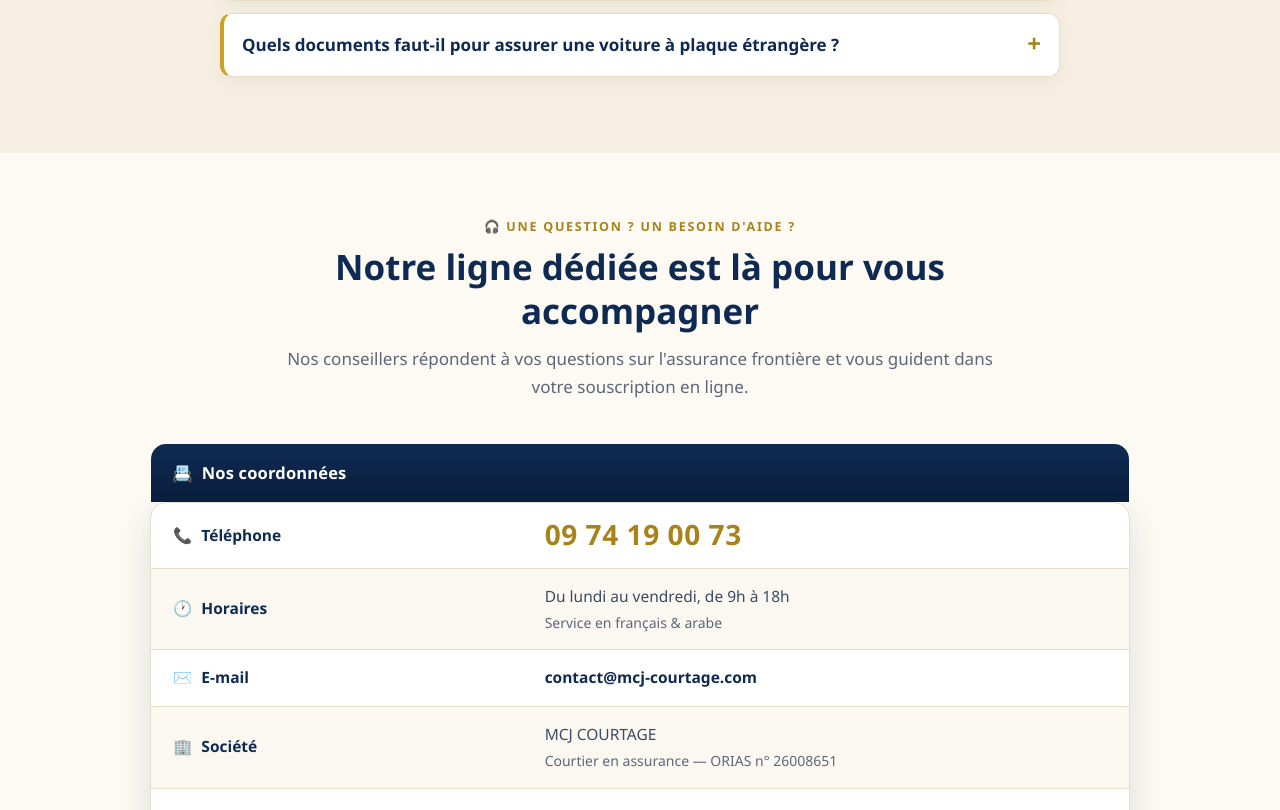
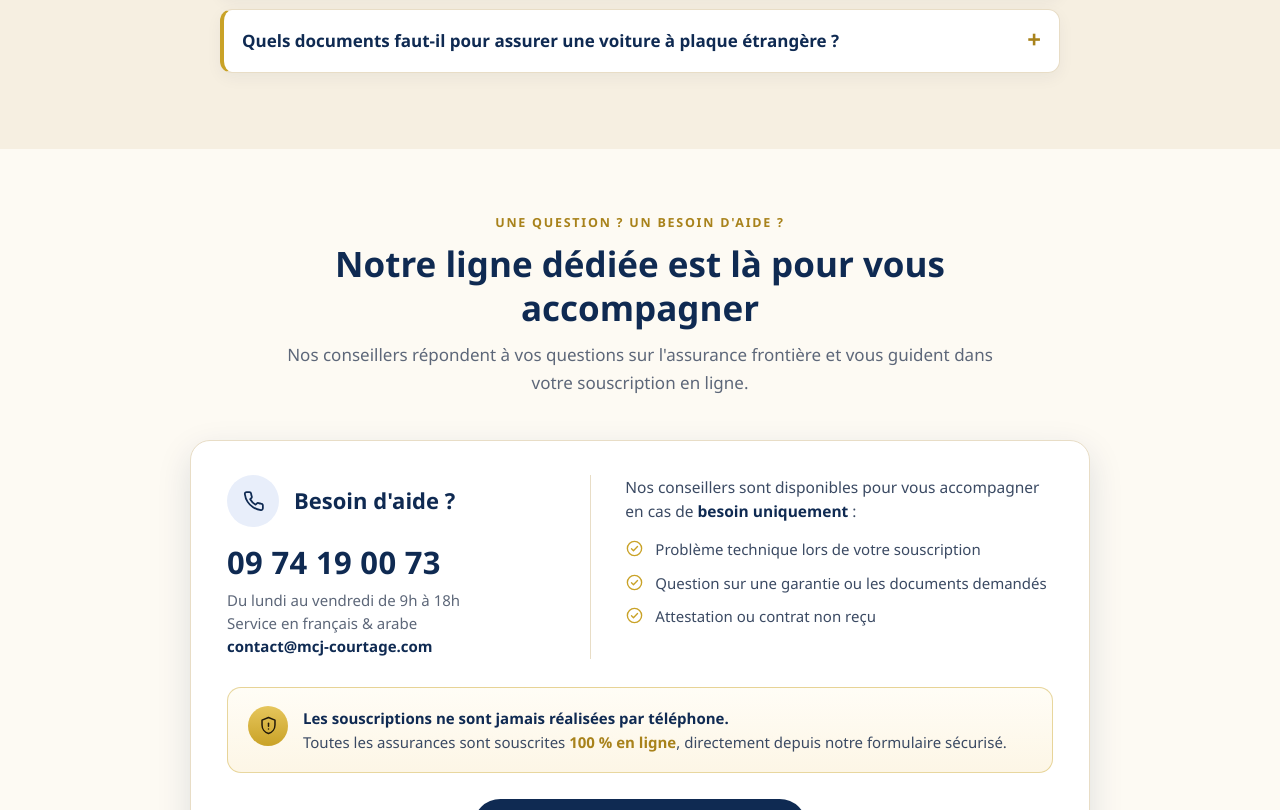
Before and after one commit to Stachmou34/ata, a PHP site: page / in a window 1280 px wide. Shown: the part 5690-6500 px from the top of the page. Run offline with PHP 8.4, Linux system fonts and the light colour scheme.

Commit message:
Section contact refaite : bloc d'aide, avertissement souscription en ligne et acces rapide (#29)
- Nouveau bloc "Besoin d'aide ?" : telephone, horaires, e-mail et 3 cas d'assistance
- Encadre dore rappelant que les souscriptions ne se font jamais par telephone
- Bouton central "Commencer ma souscription" + mention paiement securise
- Rangee "Acces rapide" vers documents, garanties et FAQ
- Suppression des anciens tableaux contact et du CSS devenu inutile
- Grille du panneau DR passee a 3 colonnes


Claude-Session: https://claude.ai/code/session_01LaWpkJ4X7zcWXSAUcDNSxW

Co-authored-by: Claude <noreply@anthropic.com>

```diff
--- a/assets/aman.css
+++ b/assets/aman.css
@@ -235,7 +235,7 @@ svg.ic{fill:none;stroke:currentColor;stroke-width:1.7;stroke-linecap:round;strok
 .dr-head{display:flex;gap:18px;align-items:flex-start}
 .dr-head h3{margin:0 0 7px;font-size:19px;line-height:1.3;color:var(--navy);text-wrap:balance}
 .dr-head p{margin:0;color:var(--muted);font-size:15.5px;line-height:1.55}
-.dr-grid{display:grid;grid-template-columns:repeat(auto-fit,minmax(232px,1fr));gap:15px;margin-top:22px}
+.dr-grid{display:grid;grid-template-columns:repeat(auto-fit,minmax(280px,1fr));gap:15px;margin-top:22px}
 .dr-item{background:#fff;border:1px solid var(--line);border-radius:12px;padding:16px 18px}
 .dr-item h4{margin:0 0 6px;font-size:12px;letter-spacing:.09em;text-transform:uppercase;color:var(--or-d);font-weight:800;line-height:1.35}
 .dr-item p{margin:0;font-size:14.8px;line-height:1.5;color:#3b4a63}
@@ -274,55 +274,68 @@ summary::after{content:"+";color:var(--or-d);font-size:24px;line-height:1}
 details[open] summary::after{content:"\2212"}
 .faq-a{padding:0 0 18px;color:var(--muted)}
 
-/* ---------- contact ---------- */
-.contact-grid{display:grid;grid-template-columns:repeat(auto-fit,minmax(225px,1fr));gap:20px}
-.contact-card{background:#fff;border:1px solid var(--line);border-radius:var(--radius);padding:26px;text-align:center;box-shadow:var(--shadow)}
-.contact-card .ico{font-size:28px;margin-bottom:8px}
-.contact-card a{font-weight:700;color:var(--navy);font-size:18px}
-.contact-card small{color:var(--muted)}
+/* ---------- contact : bloc d'aide ---------- */
+.help-card{max-width:900px;margin:0 auto;background:#fff;border:1px solid var(--line);border-radius:20px;
+  padding:34px 36px;box-shadow:var(--shadow)}
+.help-top{display:grid;grid-template-columns:minmax(0,.92fr) minmax(0,1.08fr);gap:34px;align-items:start}
+.help-left{padding-inline-end:34px;border-inline-end:1px solid var(--line)}
+.help-title{display:flex;align-items:center;gap:15px;margin-bottom:18px}
+.help-title h3{margin:0;font-size:22px;color:var(--navy);line-height:1.2}
+.help-ico{display:inline-flex;align-items:center;justify-content:center;width:52px;height:52px;border-radius:50%;
+  background:#e8eefa;color:var(--navy);flex:none}
+.help-ico svg{width:25px;height:25px}
+.help-tel{display:inline-block;font-size:clamp(25px,3.4vw,31px);font-weight:800;color:var(--navy);
+  letter-spacing:.01em;line-height:1.15}
+.help-tel:hover{color:var(--or-d)}
+.help-hours{margin:8px 0 0;color:var(--muted);font-size:15px;line-height:1.55}
+.help-hours a{color:var(--navy);font-weight:600}
+.help-hours a:hover{color:var(--or-d)}
+.help-right>p{margin:0 0 14px;color:#3b4a63;font-size:15.5px;line-height:1.6}
+.help-right>p b{color:var(--navy)}
+.help-list{list-style:none;margin:0;padding:0;display:grid;gap:11px}
+.help-list li{display:flex;align-items:flex-start;gap:11px;color:#3b4a63;font-size:15px;line-height:1.5}
+.help-list li svg{width:19px;height:19px;color:var(--or);flex:none;margin-top:1px}
 
-/* ---------- contact : presentation en tableaux ---------- */
-.ct-tables{display:grid;gap:26px;max-width:980px;margin:0 auto}
-.ct-table{width:100%;border-collapse:separate;border-spacing:0;background:#fff;
-  border:1px solid var(--line);border-radius:16px;overflow:hidden;box-shadow:var(--shadow);font-size:15.5px}
-.ct-table caption{caption-side:top;text-align:start;padding:16px 22px;background:linear-gradient(180deg,var(--navy),var(--navy-d));
-  color:#fff;font-weight:700;font-size:16.5px;letter-spacing:.01em}
-.ct-table caption span{color:var(--or-l);margin-inline-end:9px}
-.ct-table th,.ct-table td{padding:15px 22px;text-align:start;vertical-align:middle;border-top:1px solid var(--line)}
-.ct-table tr:first-child th,.ct-table tr:first-child td{border-top:0}
-.ct-table tbody tr:nth-child(even){background:#fbf8f1}
-.ct-table tbody tr:hover{background:#f6f1e6}
-.ct-table th{font-weight:700;color:var(--navy);white-space:nowrap;width:38%}
-.ct-table th span{margin-inline-end:9px;opacity:.9}
-.ct-table td{color:#3b4a63}
-.ct-table td a{font-weight:600;color:var(--navy)}
-.ct-table td a:hover{color:var(--or-d)}
-.ct-table td .big{display:inline-block;font-size:clamp(22px,2.6vw,28px);font-weight:800;color:var(--or-d);letter-spacing:.02em;line-height:1.2}
-.ct-table td .big:hover{color:var(--or)}
-.ct-table td em{font-style:normal;color:var(--muted);font-size:14px;display:block;margin-top:2px}
+.help-note{display:flex;align-items:flex-start;gap:15px;margin-top:28px;padding:18px 20px;border-radius:14px;
+  background:linear-gradient(180deg,#fffdf6,#fdf6e6);border:1px solid rgba(201,162,39,.42)}
+.help-note-ico{display:inline-flex;align-items:center;justify-content:center;width:40px;height:40px;border-radius:50%;
+  background:linear-gradient(180deg,var(--or-l),var(--or));color:#20180a;flex:none}
+.help-note-ico svg{width:21px;height:21px}
+.help-note p{margin:0;font-size:15px;line-height:1.6;color:#3b4a63}
+.help-note b{color:var(--navy);display:block}
+.help-note .gold{display:inline;color:var(--or-d)}
 
-/* tableau a deux colonnes : ce que oui / ce que non */
-.ct-table.duo th{width:50%;color:var(--navy);white-space:normal}
-.ct-table.duo thead th{background:#f4efe3;border-top:0;font-size:14px;letter-spacing:.05em;text-transform:uppercase}
-.ct-table.duo thead th:first-child{color:#1e7a4f}
-.ct-table.duo thead th:last-child{color:#b32a26}
-.ct-table.duo td{width:50%;font-weight:500;color:#3b4a63;vertical-align:top}
-.ct-table.duo td+td{border-inline-start:1px solid var(--line)}
-.ct-table.duo td.yes::before{content:"✓";color:#1e7a4f;font-weight:800;margin-inline-end:9px}
-.ct-table.duo td.no::before{content:"✕";color:#c9302c;font-weight:800;margin-inline-end:9px}
+.help-cta{text-align:center;margin-top:26px}
+.help-cta .btn{font-size:16.5px;padding:16px 34px}
+.help-cta .btn svg{width:21px;height:21px}
+.help-secure{margin:12px 0 0;font-size:13.5px;color:var(--muted);text-align:center;line-height:1.5}
+.help-secure svg{width:14px;height:14px;color:var(--navy-l);display:inline-block;vertical-align:-2px;margin-inline-end:5px}
 
-.ct-foot{text-align:center;margin:22px 0 0;font-size:15px;color:#3b4a63}
-.ct-foot button{background:none;border:none;padding:0;font:inherit;color:var(--or-d);font-weight:700;
-  text-decoration:underline;cursor:pointer}
-.ct-foot button:hover{color:var(--or)}
+/* acces rapide */
+.quick-sep{display:flex;align-items:center;gap:16px;max-width:900px;margin:34px auto 20px;color:var(--navy)}
+.quick-sep::before,.quick-sep::after{content:"";height:1px;flex:1;background:linear-gradient(90deg,transparent,var(--line),transparent)}
+.quick-sep span{font-weight:700;font-size:16px}
+.quick{display:grid;grid-template-columns:repeat(auto-fit,minmax(240px,1fr));gap:18px;max-width:900px;margin:0 auto}
+.quick-c{display:flex;align-items:flex-start;gap:15px;background:#fff;border:1px solid var(--line);border-radius:16px;
+  padding:20px 22px;box-shadow:0 6px 18px rgba(15,42,82,.06);transition:transform .16s ease,box-shadow .16s ease,border-color .16s ease}
+.quick-c:hover{transform:translateY(-3px);border-color:rgba(201,162,39,.55);box-shadow:0 14px 30px rgba(15,42,82,.11)}
+.quick-c>svg{width:34px;height:34px;color:var(--navy);flex:none;margin-top:2px}
+.quick-c .qc-t{display:block;color:var(--muted);font-size:14px;line-height:1.45}
+.quick-c b{display:block;color:var(--navy);font-size:15.5px;line-height:1.3;margin-bottom:3px}
+.quick-c em{font-style:normal;display:block;margin-top:9px;color:var(--or-d);font-weight:800;font-size:16px;line-height:1}
+[dir="rtl"] .quick-c em{transform:scaleX(-1)}
 
-@media(max-width:680px){
-  .ct-table{font-size:14.5px}
-  .ct-table th,.ct-table td{padding:12px 16px}
-  .ct-table th{width:auto;white-space:normal}
-  .ct-table.duo,.ct-table.duo tbody,.ct-table.duo tr,.ct-table.duo td,.ct-table.duo th{display:block;width:100%}
-  .ct-table.duo thead{display:none}
-  .ct-table.duo td+td{border-inline-start:0}
+@media(max-width:760px){
+  .help-card{padding:26px 22px;border-radius:16px}
+  .help-top{grid-template-columns:1fr;gap:24px}
+  .help-left{padding-inline-end:0;padding-bottom:24px;border-inline-end:0;border-bottom:1px solid var(--line)}
+}
+@media(max-width:480px){
+  .help-card{padding:22px 17px}
+  .help-title h3{font-size:20px}
+  .help-ico{width:46px;height:46px}
+  .help-note{padding:15px 15px;gap:12px}
+  .help-cta .btn{width:100%;padding:15px 20px;font-size:15.5px}
 }
 
 /* ---------- footer ---------- */
--- a/index.html
+++ b/index.html
@@ -267,63 +267,44 @@
 
 	<section id="contact">
 		<div class="wrap">
-			<div class="eyebrow">🎧 Une question ? Un besoin d'aide ?</div>
+			<div class="eyebrow">Une question ? Un besoin d'aide ?</div>
 			<h2 class="sec">Notre ligne dédiée est là pour vous accompagner</h2>
 			<p class="sec-intro">Nos conseillers répondent à vos questions sur l'assurance frontière et vous guident dans votre souscription en ligne.</p>
 
-			<div class="ct-tables">
-				<table class="ct-table">
-					<caption><span aria-hidden="true">📇</span>Nos coordonnées</caption>
-					<tbody>
-						<tr>
-							<th scope="row"><span aria-hidden="true">📞</span>Téléphone</th>
-							<td><a class="big" href="tel:+33974190073">09 74 19 00 73</a></td>
-						</tr>
-						<tr>
-							<th scope="row"><span aria-hidden="true">🕐</span>Horaires</th>
-							<td>Du lundi au vendredi, de 9h à 18h<em>Service en français &amp; arabe</em></td>
-						</tr>
-						<tr>
-							<th scope="row"><span aria-hidden="true">✉️</span>E-mail</th>
-							<td><a href="mailto:contact@mcj-courtage.com">contact@mcj-courtage.com</a></td>
-						</tr>
-						<tr>
-							<th scope="row"><span aria-hidden="true">🏢</span>Société</th>
-							<td>MCJ COURTAGE<em>Courtier en assurance — ORIAS n° 26008651</em></td>
-						</tr>
-						<tr>
-							<th scope="row"><span aria-hidden="true">💻</span>Souscription</th>
-							<td>Uniquement en ligne<em>Attestation envoyée immédiatement par e-mail</em></td>
-						</tr>
-					</tbody>
-				</table>
+			<div class="help-card">
+				<div class="help-top">
+					<div class="help-left">
+						<div class="help-title"><span class="help-ico"><svg class="ic" viewBox="0 0 24 24" aria-hidden="true"><path d="M21 16.9v2.6a1.7 1.7 0 0 1-1.9 1.7 17.3 17.3 0 0 1-7.5-2.7 17 17 0 0 1-5.2-5.2A17.3 17.3 0 0 1 3.7 5.8 1.7 1.7 0 0 1 5.4 3.9H8a1.7 1.7 0 0 1 1.7 1.5c.1.9.3 1.7.6 2.5a1.7 1.7 0 0 1-.4 1.8l-1.1 1.1a13.8 13.8 0 0 0 5.2 5.2l1.1-1.1a1.7 1.7 0 0 1 1.8-.4c.8.3 1.6.5 2.5.6A1.7 1.7 0 0 1 21 16.9Z"/></svg></span><h3>Besoin d'aide&nbsp;?</h3></div>
+						<a class="help-tel" href="tel:+33974190073">09 74 19 00 73</a>
+						<p class="help-hours">Du lundi au vendredi de 9h à 18h<br />Service en français &amp; arabe<br /><a href="mailto:contact@mcj-courtage.com">contact@mcj-courtage.com</a></p>
+					</div>
+					<div class="help-right">
+						<p>Nos conseillers sont disponibles pour vous accompagner en cas de <b>besoin uniquement</b>&nbsp;:</p>
+						<ul class="help-list">
+							<li><svg class="ic" viewBox="0 0 24 24" aria-hidden="true"><circle cx="12" cy="12" r="9"/><path d="m8.2 12.3 2.5 2.5 5.1-5.4"/></svg><span>Problème technique lors de votre souscription</span></li>
+							<li><svg class="ic" viewBox="0 0 24 24" aria-hidden="true"><circle cx="12" cy="12" r="9"/><path d="m8.2 12.3 2.5 2.5 5.1-5.4"/></svg><span>Question sur une garantie ou les documents demandés</span></li>
+							<li><svg class="ic" viewBox="0 0 24 24" aria-hidden="true"><circle cx="12" cy="12" r="9"/><path d="m8.2 12.3 2.5 2.5 5.1-5.4"/></svg><span>Attestation ou contrat non reçu</span></li>
+						</ul>
+					</div>
+				</div>
 
-				<table class="ct-table duo">
-					<caption><span aria-hidden="true">🤝</span>Comment nous pouvons vous aider</caption>
-					<thead>
-						<tr>
-							<th scope="col">Par téléphone, nous pouvons</th>
-							<th scope="col">Ce qui se fait en ligne uniquement</th>
-						</tr>
-					</thead>
-					<tbody>
-						<tr>
-							<td class="yes">Répondre à vos questions sur les garanties, la durée et les documents à fournir</td>
-							<td class="no">Souscrire un contrat par téléphone</td>
-						</tr>
-						<tr>
-							<td class="yes">Vous guider pas à pas pendant votre souscription en ligne</td>
-							<td class="no">Envoyer des documents ou pièces justificatives</td>
-						</tr>
-						<tr>
-							<td class="yes">Traiter un cas particulier : véhicule importé, plaque WW, urgence</td>
-							<td class="no">Suivre l'avancement d'un dossier de souscription</td>
-						</tr>
-					</tbody>
-				</table>
+				<div class="help-note">
+					<span class="help-note-ico"><svg class="ic" viewBox="0 0 24 24" aria-hidden="true"><path d="M12 2.8 4.6 5.9v5.4c0 4.5 3.1 8.6 7.4 9.8 4.3-1.2 7.4-5.3 7.4-9.8V5.9L12 2.8Z"/><path d="M12 9.4v3.4"/><path d="M12 16.1h.01"/></svg></span>
+					<p><b>Les souscriptions ne sont jamais réalisées par téléphone.</b>Toutes les assurances sont souscrites <b class="gold">100&nbsp;% en ligne</b>, directement depuis notre formulaire sécurisé.</p>
+				</div>
+
+				<div class="help-cta">
+					<button type="button" class="btn btn-navy cta-open"><svg class="ic" viewBox="0 0 24 24" aria-hidden="true"><path d="M14 2.8H7.4a2.2 2.2 0 0 0-2.2 2.2v14a2.2 2.2 0 0 0 2.2 2.2h9.2a2.2 2.2 0 0 0 2.2-2.2V7.8L14 2.8Z"/><path d="M13.8 3v5h5"/><path d="m9.3 14.4 1.9 1.9 3.6-3.9"/></svg> Commencer ma souscription</button>
+					<p class="help-secure"><svg class="ic" viewBox="0 0 24 24" aria-hidden="true"><rect x="4.2" y="10.4" width="15.6" height="10.4" rx="2.2"/><path d="M7.8 10.4V7.2a4.2 4.2 0 0 1 8.4 0v3.2"/></svg> Souscription 100&nbsp;% en ligne — Paiement sécurisé</p>
+				</div>
 			</div>
 
-			<p class="ct-foot"><span aria-hidden="true">🖥️</span> Pour souscrire, <button type="button" class="cta-open">démarrez votre souscription en ligne</button> — c'est immédiat.</p>
+			<div class="quick-sep"><span>Accès rapide</span></div>
+			<div class="quick">
+				<a class="quick-c" href="#faq"><svg class="ic" viewBox="0 0 24 24" aria-hidden="true"><path d="M14 2.8H7.4a2.2 2.2 0 0 0-2.2 2.2v14a2.2 2.2 0 0 0 2.2 2.2h9.2a2.2 2.2 0 0 0 2.2-2.2V7.8L14 2.8Z"/><path d="M13.8 3v5h5"/><path d="M8.6 12.6h6.8M8.6 16h4.6"/></svg><span class="qc-t"><b>Documents à fournir</b>Consultez la liste des pièces nécessaires<em>→</em></span></a>
+				<a class="quick-c" href="#garanties"><svg class="ic" viewBox="0 0 24 24" aria-hidden="true"><path d="M12 2.8 4.6 5.9v5.4c0 4.5 3.1 8.6 7.4 9.8 4.3-1.2 7.4-5.3 7.4-9.8V5.9L12 2.8Z"/><path d="m8.9 12.1 2.1 2.1 4.1-4.3"/></svg><span class="qc-t"><b>Garanties incluses</b>Découvrez nos couvertures et options<em>→</em></span></a>
+				<a class="quick-c" href="#faq"><svg class="ic" viewBox="0 0 24 24" aria-hidden="true"><circle cx="12" cy="12" r="9.2"/><path d="M9.5 9.4a2.6 2.6 0 0 1 5 .9c0 1.7-2.5 2.6-2.5 2.6"/><path d="M12 16.6h.01"/></svg><span class="qc-t"><b>Questions fréquentes</b>Trouvez rapidement vos réponses<em>→</em></span></a>
+			</div>
 		</div>
 	</section>
 
```
Also changed, not shown: ar/index.html (+32 -51 lines).
